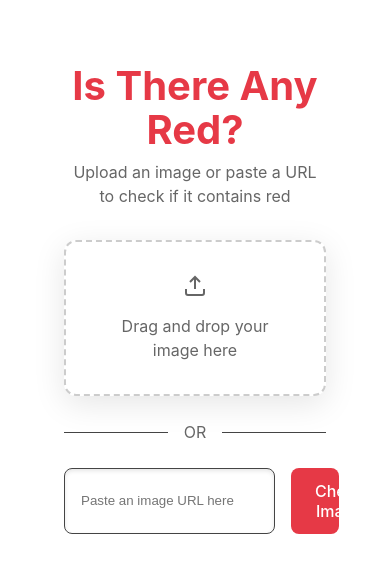
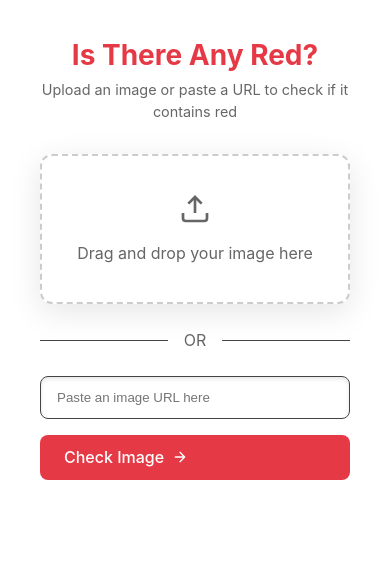
Before and after one commit to insertusernamed/IsThereAnyRed, a React (Vite) app: page / in a window 390 px wide. Shown: the top 572 px of the page. Built offline with nearby package versions, Linux system fonts and the light colour scheme.

Commit message:
improved layout to not be so cramped and added mobile responsiveness

```diff
--- a/src/App.css
+++ b/src/App.css
@@ -45,9 +45,9 @@
 }
 
 .container {
-    max-width: 800px;
+    max-width: min(90%, 1200px);
     margin: 0 auto;
-    padding: 2rem;
+    padding: 1rem;
     text-align: center;
     opacity: 0;
     transform: translateY(20px);
@@ -60,7 +60,6 @@
     transform: translateY(0);
 }
 
-/* Prevent child animations from causing flicker */
 .content-wrapper {
     opacity: 1 !important;
     transform: none !important;
@@ -119,11 +118,26 @@ h1 {
     border-radius: 12px;
     padding: 2rem;
     margin-bottom: 1.5rem;
-    transition: all 0.3s ease;
+    min-height: 200px;
+    display: flex;
+    align-items: center;
+    justify-content: center;
     background: rgba(255, 255, 255, 0.05);
     backdrop-filter: blur(8px);
     box-shadow: 0 8px 32px rgba(0, 0, 0, 0.1);
     transition: all 0.3s cubic-bezier(0.4, 0, 0.2, 1);
+    position: relative;
+    cursor: pointer;
+}
+
+.file-input {
+    position: absolute;
+    inset: 0;
+    width: 100%;
+    height: 100%;
+    opacity: 0;
+    cursor: pointer;
+    z-index: 1;
 }
 
 .drop-zone.dragging {
@@ -137,11 +151,14 @@ h1 {
 }
 
 .drop-zone-content {
+    pointer-events: none;
     display: flex;
     flex-direction: column;
     align-items: center;
     gap: 1rem;
     color: #666;
+    text-align: center;
+    width: 100%;
 }
 
 .drop-zone svg {
@@ -168,6 +185,7 @@ h1 {
     display: flex;
     gap: 1rem;
     margin-bottom: 2rem;
+    flex-wrap: wrap;
 }
 
 .url-input {
@@ -180,6 +198,7 @@ h1 {
     backdrop-filter: blur(8px);
     transition: all 0.3s ease;
     box-shadow: inset 0 2px 4px rgba(0, 0, 0, 0.1);
+    min-width: 260px;
 }
 
 .url-input:focus {
@@ -246,12 +265,22 @@ h1 {
     background: rgba(255, 255, 255, 0.05);
     box-shadow: 0 16px 48px rgba(0, 0, 0, 0.2);
     transition: all 0.3s ease;
+    width: 100%;
+    min-height: 200px;
+    max-width: 800px;
+    margin: 2rem auto;
+    aspect-ratio: 16/9;
+    max-height: 70vh;
+    margin: 0;
 }
 
 .image-preview img {
     max-width: 100%;
     height: auto;
     display: block;
+    width: 100%;
+    height: 100%;
+    object-fit: contain;
 }
 
 .image-preview:hover {
@@ -277,11 +306,14 @@ h1 {
 
 .results-container {
     display: grid;
-    grid-template-columns: 1fr 1fr;
+    flex-wrap: wrap;
+    justify-content: center;
+    align-items: flex-start;
     gap: 2rem;
     margin-top: 2rem;
     opacity: 1 !important;
     transform: none !important;
+    grid-template-columns: minmax(0, 1.5fr) minmax(0, 1fr);
 }
 
 .results-container>* {
@@ -400,3 +432,82 @@ h1 {
         transform: translateY(0);
     }
 }
+
+@media (max-width: 768px) {
+    .container {
+        padding: 0.5rem;
+    }
+
+    h1 {
+        font-size: 2rem;
+    }
+
+    .results-container {
+        grid-template-columns: 1fr;
+    }
+
+    .url-form {
+        flex-direction: column;
+    }
+
+    .url-input {
+        width: 100%;
+    }
+
+    .submit-button {
+        width: 100%;
+    }
+
+    .drop-zone {
+        padding: 1.5rem;
+        min-height: 150px;
+        display: flex;
+        align-items: center;
+        justify-content: center;
+    }
+
+    .drop-zone-content {
+        pointer-events: none;
+    }
+
+    .drop-zone svg {
+        width: 32px;
+        height: 32px;
+    }
+
+    .drop-zone:active {
+        background: rgba(230, 57, 70, 0.05);
+        border-color: #e63946;
+    }
+
+    .detection-results {
+        margin-top: 1rem;
+    }
+
+    .result-item {
+        padding: 0.75rem;
+    }
+
+    .description {
+        font-size: 0.85rem;
+    }
+}
+
+@media (max-width: 480px) {
+    .container {
+        max-width: 100%;
+        padding: 0.5rem;
+    }
+
+    h1 {
+        font-size: 1.75rem;
+    }
+
+    .subtitle {
+        font-size: 0.9rem;
+    }
+
+    .image-preview {
+        max-height: 50vh;
+    }
+}
--- a/src/App.tsx
+++ b/src/App.tsx
@@ -8,6 +8,9 @@ function App() {
     const [isLoaded, setIsLoaded] = useState(false);
     const [results, setResults] = useState<any[]>([]);
     const [isAnalyzing, setIsAnalyzing] = useState(false);
+    const [isMobile] = useState(() =>
+        /iPhone|iPad|Android/i.test(navigator.userAgent)
+    );
 
     const getCorsUrl = (url: string) => {
         if (url.startsWith("data:") || url.startsWith("blob:")) {
@@ -59,6 +62,15 @@ function App() {
         }
     };
 
+    const handleFileSelect = (e: React.ChangeEvent<HTMLInputElement>) => {
+        const file = e.target.files?.[0];
+        if (file && file.type.startsWith("image/")) {
+            const url = URL.createObjectURL(file);
+            setImageUrl(url);
+            analyzeImage(url);
+        }
+    };
+
     const handleUrlSubmit = (e: React.FormEvent<HTMLFormElement>) => {
         e.preventDefault();
         const formData = new FormData(e.currentTarget);
@@ -75,7 +87,7 @@ function App() {
                     Upload an image or paste a URL to check if it contains red
                 </p>
 
-                <div
+                <label
                     className={`drop-zone ${
                         isDragging ? "dragging" : ""
                     } zone-animation`}
@@ -86,6 +98,13 @@ function App() {
                     onDragLeave={() => setIsDragging(false)}
                     onDrop={handleDrop}
                 >
+                    <input
+                        type="file"
+                        accept="image/*"
+                        onChange={handleFileSelect}
+                        className="file-input"
+                        capture={isMobile ? "environment" : undefined}
+                    />
                     <div className="drop-zone-content">
                         <svg
                             className="upload-icon"
@@ -101,9 +120,13 @@ function App() {
                             <polyline points="17 8 12 3 7 8" />
                             <line x1="12" y1="3" x2="12" y2="15" />
                         </svg>
-                        <p>Drag and drop your image here</p>
+                        <p>
+                            {isMobile
+                                ? "Tap to upload an image"
+                                : "Drag and drop your image here"}
+                        </p>
                     </div>
-                </div>
+                </label>
 
                 <div className="divider divider-animation">OR</div>
 
```
